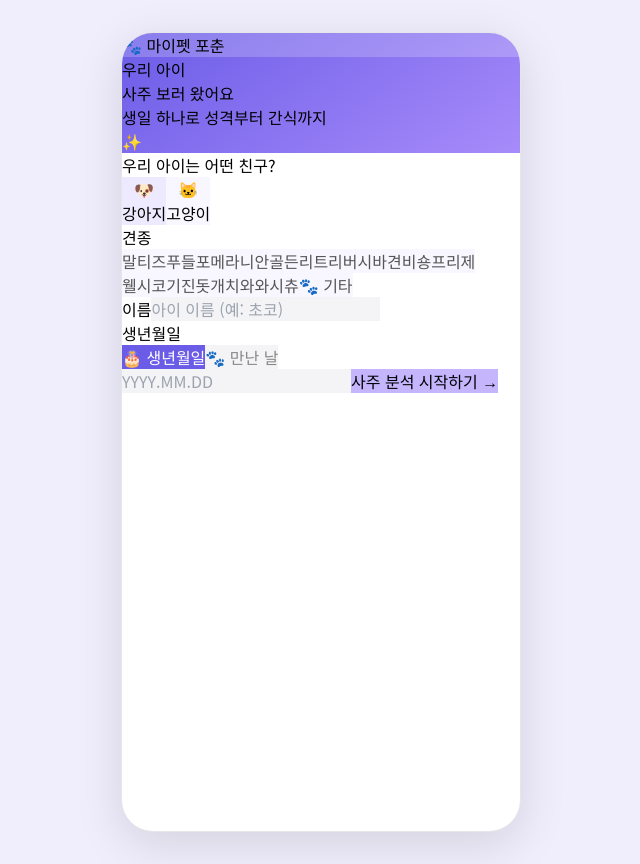
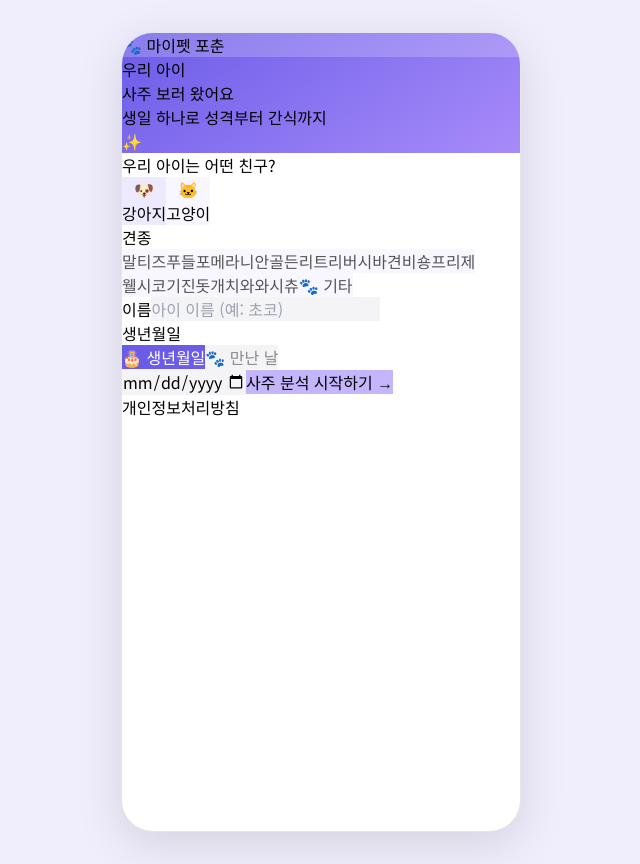
Before and after one commit to aaassyy-cmyk/petfortune, a React (Vite) app: page / in a window 1280 px wide. Shown: the whole page, without its empty margins (319-959 px from the left). Built offline with nearby package versions, Linux system fonts and the light colour scheme.

Commit message:
Update App.jsx

```diff
--- a/src/App.jsx
+++ b/src/App.jsx
@@ -62,19 +62,11 @@ function Screen1({ onNext }) {
   const [petName, setPetName] = useState("");
   const [petBday, setPetBday] = useState("");
   const [dateMode, setDateMode] = useState("birth");
-  const canGo = petName.trim() && petBday.trim() && breed;
+  const canGo = petName.trim() && petBday && breed;
 
   const handleTypeChange = (type) => {
     setPetType(type);
     setBreed("");
-  };
-
-  const handleBday = (e) => {
-    let v = e.target.value.replace(/\D/g, "");
-    if (v.length > 8) v = v.slice(0, 8);
-    if (v.length >= 5) v = v.slice(0, 4) + "." + v.slice(4);
-    if (v.length >= 8) v = v.slice(0, 7) + "." + v.slice(7);
-    setPetBday(v);
   };
 
   const switchMode = (mode) => {
@@ -159,16 +151,24 @@ function Screen1({ onNext }) {
           </div>
         )}
 
-        <input value={petBday} onChange={handleBday}
-          placeholder={dateMode === "birth" ? "YYYY.MM.DD" : "YYYY.MM.DD (처음 만난 날)"}
+        <input
+          type="date"
+          value={petBday}
+          onChange={e => setPetBday(e.target.value)}
+          max={new Date().toISOString().split("T")[0]}
+          min="2000-01-01"
           className="w-full rounded-xl px-4 py-3 text-sm outline-none transition-all border-2"
-          style={{ background: "#f4f4f6", borderColor: petBday ? "#6B5CE7" : "transparent", fontFamily: "inherit" }} />
+          style={{ background: "#f4f4f6", borderColor: petBday ? "#6B5CE7" : "transparent", fontFamily: "inherit", colorScheme: "light" }} />
 
         <button onClick={() => canGo && onNext({ petType, breed, petName, petBday, dateMode })}
           className="w-full py-4 rounded-2xl text-white font-bold text-base mt-5 transition-all active:scale-95"
           style={{ background: canGo ? "#6B5CE7" : "#c4b5fd", cursor: canGo ? "pointer" : "default" }}>
           사주 분석 시작하기 →
         </button>
+
+        <div className="text-center mt-3">
+          <a href="/privacy" target="_blank" className="text-xs text-gray-400 underline">개인정보처리방침</a>
+        </div>
       </div>
     </div>
   );
@@ -220,7 +220,7 @@ function Screen2({ petInfo, onDone }) {
       method: "POST",
       headers: { "Content-Type": "application/json" },
       body: JSON.stringify({
-        model: "claude-sonnet-4-5",
+        model: "claude-sonnet-4-20250514",
         max_tokens: 1000,
         messages: [{ role: "user", content: prompt }]
       })
@@ -373,14 +373,6 @@ function Screen4({ petInfo, result, onNext, onBack }) {
   const canGo = ownerBday.trim().length >= 8;
   const el = ELEMENT_STYLES[result.element] || ELEMENT_STYLES["불"];
 
-  const handleBday = (e) => {
-    let v = e.target.value.replace(/\D/g, "");
-    if (v.length > 8) v = v.slice(0, 8);
-    if (v.length >= 5) v = v.slice(0, 4) + "." + v.slice(4);
-    if (v.length >= 8) v = v.slice(0, 7) + "." + v.slice(7);
-    setOwnerBday(v);
-  };
-
   return (
     <div className="flex flex-col min-h-full" style={{ fontFamily: "'Noto Sans KR', sans-serif" }}>
       <div className="text-white px-5 pt-5 pb-7 rounded-b-3xl" style={{ background: "linear-gradient(145deg,#f97316,#fb923c)" }}>
@@ -402,9 +394,14 @@ function Screen4({ petInfo, result, onNext, onBack }) {
         </div>
 
         <label className="text-xs text-gray-400 mb-1 block">집사님 생년월일</label>
-        <input value={ownerBday} onChange={handleBday} placeholder="YYYY.MM.DD"
+        <input
+          type="date"
+          value={ownerBday}
+          onChange={e => setOwnerBday(e.target.value)}
+          max={new Date().toISOString().split("T")[0]}
+          min="1950-01-01"
           className="w-full rounded-xl px-4 py-3 text-sm mb-4 outline-none border-2 transition-all"
-          style={{ background: "#f4f4f6", borderColor: ownerBday ? "#f97316" : "transparent", fontFamily: "inherit" }} />
+          style={{ background: "#f4f4f6", borderColor: ownerBday ? "#f97316" : "transparent", fontFamily: "inherit", colorScheme: "light" }} />
 
         <label className="text-xs text-gray-400 mb-2 block">성별 (선택)</label>
         <div className="flex gap-2 mb-4">
@@ -480,7 +477,7 @@ function Screen5Loading({ petInfo, result, ownerInfo, onDone }) {
       method: "POST",
       headers: { "Content-Type": "application/json" },
       body: JSON.stringify({
-        model: "claude-sonnet-4-5",
+        model: "claude-sonnet-4-20250514",
         max_tokens: 800,
         messages: [{ role: "user", content: prompt }]
       })
```
